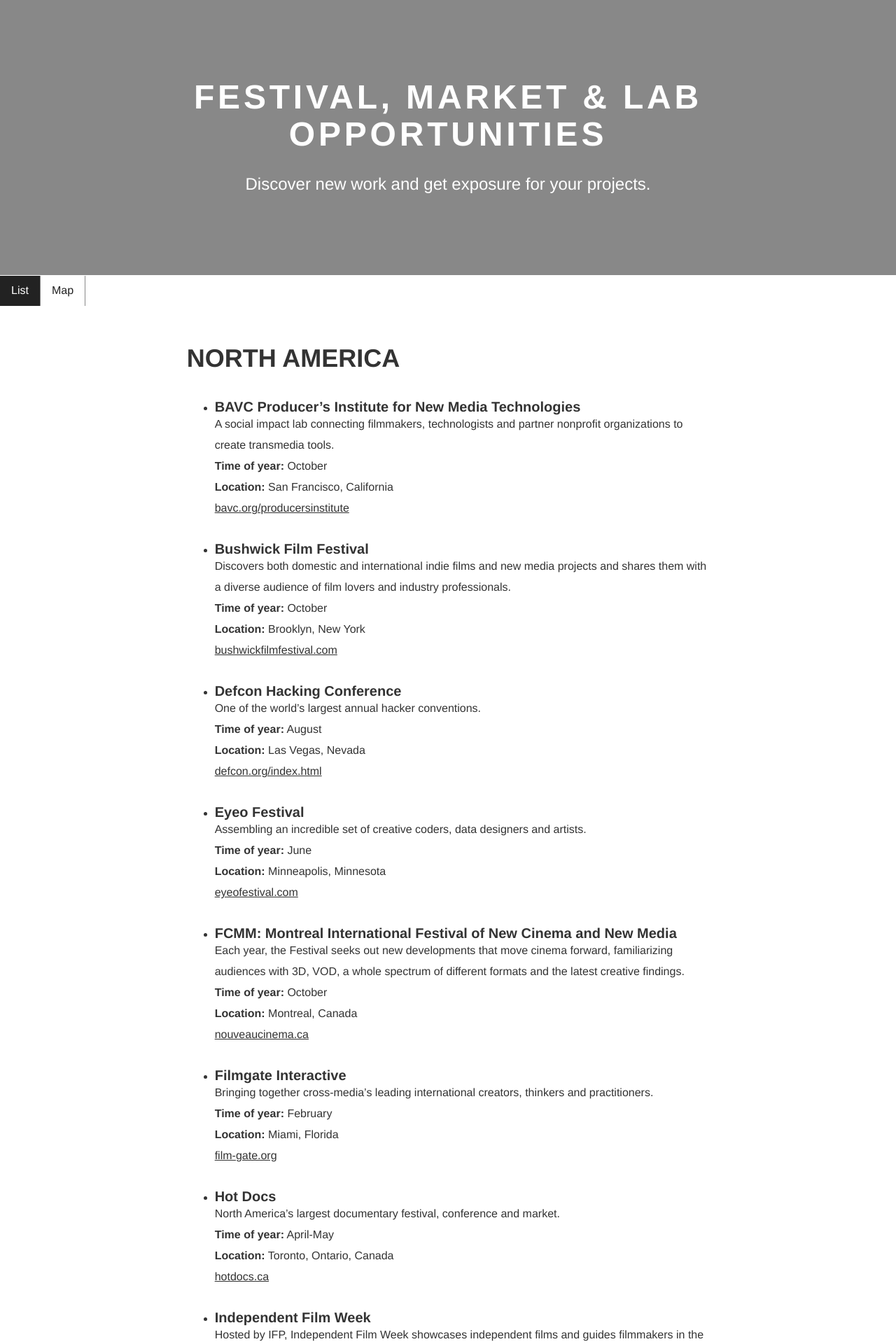
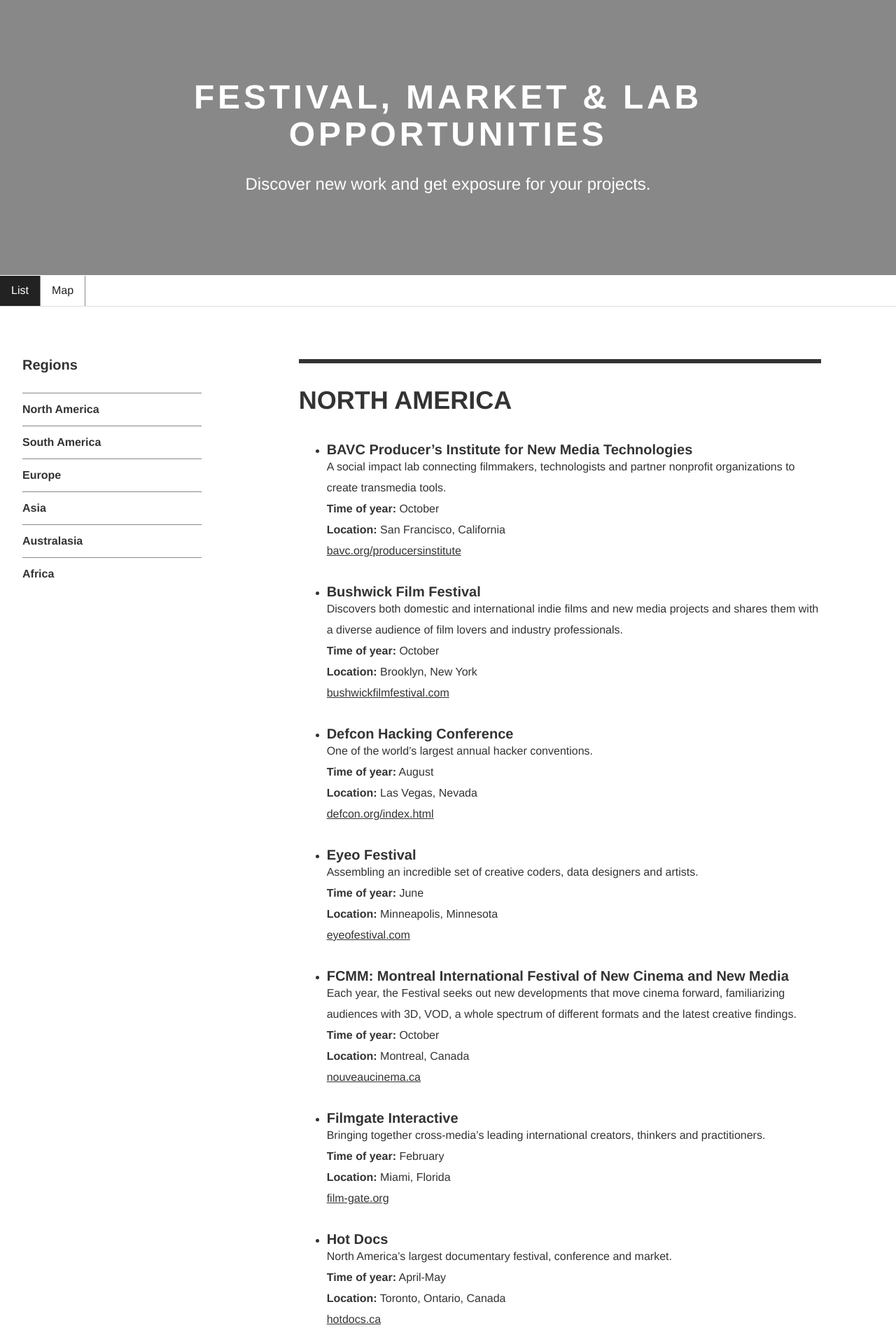
Before and after one commit to AlexBloom/TFI_Sandbox_V2, a PHP site: page /festivals in a window 1280 px wide. Shown: the top 1920 px of the page at 70% size. Run offline with PHP 8.4, Linux system fonts and the light colour scheme; a stand-in replaces the project's code that opens the database connection; some libraries are stand-ins or nearby versions.

Commit message:
All Content In Place

```diff
--- a/build.php
+++ b/build.php
@@ -43,6 +43,8 @@
 			<li>
 				 <a href="tech-resources"> Tech Resources </a>
 			</li>
+		</ul>
+		<ul class="buttonlist three clearfix">
 			<li>
 				 <a href="funding"> Funding </a>
 			</li>
--- a/css/custom.css
+++ b/css/custom.css
@@ -884,10 +884,13 @@
     display: block;
     text-decoration: none;
     border-right: 1px solid #dddddd;
-    padding: .75em 1.5em;
-    font-size: 1.25em;
+    padding: .5em .5em;
     font-weight: 600;
-    letter-spacing: .05em; }
+    letter-spacing: .02em;
+    font-size: 1em; }
+    @media screen and (min-width: 53.33333em) {
+      .buttonlist a {
+        font-size: 1em; } }
   .buttonlist li {
     width: 25%;
     text-align: center;
@@ -897,6 +900,9 @@
     margin: 0; }
     .buttonlist li:last-child a {
       border: none; }
+
+.buttonlist.five li {
+  width: 20%; }
 
 .buttonlist.three li {
   width: 33%; }
--- a/festivals.php
+++ b/festivals.php
@@ -46,14 +46,30 @@
 
 
 			<dl class="filters clearfix">
-				<dt>View By <span class="icon icon-down"> <span> </dt>
+				<dt>View By </dt>
 				<dd><a class="filter-link" id="Festival-List">List</a> </dd>
 				<dd><a class="filter-link" id="Festival-Map">Map</a> </dd>
 			</dl>
+			<hr>
 
-
-			<section class="content" id="List">
-
+			<section id="List">
+				<div class="left-column clearfix">
+					<nav class="sticky">
+						<h4>Regions</h4>
+						<ol>
+							<li><a class="scrollnav-link" href="#North-America"><strong>North America </strong> </a></li>
+							<li><a class="scrollnav-link" href="#South-America"><strong>South America </strong> </a></li>
+							<li><a class="scrollnav-link" href="#Europe"><strong>Europe </strong>   </a></li>
+							<li><a class="scrollnav-link" href="#Asia"><strong>Asia </strong>   </a></li>
+							<li><a class="scrollnav-link" href="#Australasia"><strong>Australasia </strong>   </a></li>
+							<li><a class="scrollnav-link" href="#Africa"><strong>Africa </strong>   </a></li>
+						</ol>
+					</nav>
+					&nbsp;
+				</div>
+				<div class="right-column clearfix">
+					<section class="content">
+						<section id="North-America" class="anchor">
 						<h2>NORTH AMERICA</h2>
 						<ul>
 							<li> <h4> BAVC Producer’s Institute for New Media Technologies</h4>
@@ -163,7 +179,6 @@
 
 							<li> <h4>True/False Film Fest</h4>
 								Exhibits the best new nonfiction filmmaking. They strive to present a program that challenges viewers to think critically about both the content of the films and their own assumptions.
-
 								<br> <strong> Time of year:</strong> March
 								<br> <strong> Location:</strong> Columbia, Missouri
 								<br> <a href="http://truefalse.org/"target=_blank>truefalse.org</a>
@@ -176,12 +191,13 @@
 								<br> <a href="http://www.woodstockdigital.com/"target=_blank> woodstockdigital.com </a>
 							</li>
 						</ul>
+						</section>
 
+						<section id="South-America" class="anchor">
 						<h2>SOUTH AMERICA</h2>
 						<ul>
 							<li><h4>Campus Party</h4>
 								Annual week long, 24-hours-a-day technology festival where thousands of “campuseros” (hackers, developers, gamers and geeks) equipped with laptops camp on-site and immerse themselves in a truly unique environment.
-
 								<br> <strong>Time of year:</strong> Varies
 								<br> <strong>Location:</strong> Brazil, Colombia, El Salvador, Ecuador, Mexico, Peru
 								<br> <a href="http://www.campus-party.org/home-en.html"target=_blank>campus-party.org</a>
@@ -190,24 +206,25 @@
 							A workshop that leads to the production of interactive non-fiction prototypes geared to work in progress on documentary films or series, or projects exclusively made for web.
 								<br>	<strong>Time of year:</strong> July
 								<br>	<strong>Location:</strong> Montevideo, Uruguay
-					<br><a href="http://docmontevideo.com "target=_blank> docmontevideo.com </a>
+								<br><a href="http://docmontevideo.com"target=_blank> docmontevideo.com </a>
 							</li>
 							<li> <h4> FILE –Electric Language International Festival</h4>
 							Festival serves as a lead indicator of the plurality of the work created in the interactive art field not only nationally but also internationally.
 								<br>	<strong>Time of year:</strong> June / July
 								<br>	<strong>Location:</strong> São Paulo, Rio de Janeiro and Porto Alegre, Brazil
-					<br><a href="http://file.org.br "target=_blank> file.org.br </a>
+								<br><a href="http://file.org.br"target=_blank> file.org.br </a>
 
 							</li>
 							<li> <h4> International Image Festival</h4>
 							A space for meeting and discussion on topics related to visual design, electronic arts, digital audiovisual creation, digital sound, and electro-acoustic.
 								<br>	<strong>Time of year:</strong> April
 								<br>	<strong>Location:</strong> Manizales, Colombia
-					<br><a href="http://festivaldelaimagen.com/en "target=_blank> festivaldelaimagen.com </a>
-
+								<br><a href="http://festivaldelaimagen.com/en"target=_blank> festivaldelaimagen.com </a>
 							</li>
 						</ul>
+						</section>
 
+						<section id="Europe" class="anchor">
 						<h2>EUROPE</h2>
 						<ul>
 							<li><h4>Convergence</h4>
@@ -356,47 +373,70 @@
 								<br>	<a href="http://xolabs.co.uk "target=_blank> xolabs.co.uk </a>
 							</li>
 						</ul>
+						</section>
 
+						<section id="Asia" class="anchor">
 						<h2>ASIA</h2>
 						<ul>
 							<li> <h4> Japan Media Arts Festival</h4>
 							Honoring outstanding works from a diverse range of media- from animation and comics to media art and games
 								<br>	<strong>Time of year:</strong> February
 								<br>	<strong>Location:</strong> Tokyo, Japan
-					<br><a href="http:// "target=_blank> j-mediaarts.jp/?locale=en </a>
+								<br><a href="http://j-mediaarts.jp/?locale=en "target=_blank> j-mediaarts.jp </a>
 
-
-				</li>
-				<li> <h4> Seoul International NewMedia Festival</h4>
-				Korea’s first and leading art festival of alternative videos, display diverse ways that new forms of media can be used and sustained in modern society.
-					<br>	<strong>Time of year:</strong> October
-					<br>	<strong>Location:</strong> Seoul, Korea
-					<br><a href="http:// "target=_blank> .nemaf.net  </a>
 
 							</li>
 							<li> <h4> Microwave International New Media Arts Festival</h4>
 							Festival brings cutting-edge works to provoke the thought in the technological hub that Hong Kong is
 								<br>	<strong>Time of year:</strong> November
 								<br>	<strong>Location:</strong> Hong Kong, China
-					<br><a href="http:// "target=_blank> www.microwavefest.net </a>
+								<br><a href="http://www.microwavefest.net"target=_blank> microwavefest.net </a>
 								<br>
 							</li>
+							<li> <h4> Seoul International NewMedia Festival</h4>
+							Korea’s first and leading art festival of alternative videos, display diverse ways that new forms of media can be used and sustained in modern society.
+								<br>	<strong>Time of year:</strong> October
+								<br>	<strong>Location:</strong> Seoul, South Korea
+								<br><a href="http://nemaf.net"target=_blank> nemaf.net  </a>
+
+							</li>
 						</ul>
+						</section>
 
+						<section id="Australasia" class="anchor">
+						<h2>AUSTRALASIA</h2>
+						<ul>
+							<li><h4> Antenna</h4>
+								International film festival that screens feature length documentaries.
+								<br> <strong> Time of year:</strong> October
+								<br> <strong> Location:</strong> Sydney, Australia
+								<a href="http://antennafestival.org/"target=_blank>antennafestival.org </a>
+							</li>
+
+							<li><h4> Documentary Edge Festival</h4>
+								New Zealand’s only international documentary film festival held annually.
+								<br> <strong> Time of year:</strong> May-June
+								<br> <strong> Location:</strong> Auckland & Wellington, New Zealand
+								<a href="http://documentaryedge.org.nz/"target=_blank>documentaryedge.org.nz </a>
+							</li>
+						</ul>
+						</section>
+
+						<section id="Africa" class="anchor">
 						<h2>AFRICA</h2>
 						<ul>
 							<li> <h4> Durban Film Festival </h4>
 								The festival also offers filmmaker workshops, industry seminars, discussion forums, and outreach activities
-
-					<br>	<strong>Time of year:</strong> July
-					<br>	<strong>Location:</strong> Durban, South Africa
-					<br><a href="http:// "target=_blank> durbanfilmfest.co.za </a>
+								<br> <strong>Time of year:</strong> July
+								<br> <strong>Location:</strong> Durban, South Africa
+								<br> <a href="http://durbanfilmfest.co.za"target=_blank> durbanfilmfest.co.za </a>
 							</li>
 						</ul>
-
+						</section>
 
 					</section>
-
+				</div>
+			</section>
 			<section class="content" id="Map">
 				<iframe width='100%' height='600px' frameBorder='0' src='https://a.tiles.mapbox.com/v4/alexbloom.inh3hdc8/attribution,zoompan,zoomwheel,geocoder,share.html?access_token=pk.eyJ1IjoiYWxleGJsb29tIiwiYSI6IjRNRDNtcHMifQ.TUQXFPJLDUsIcx5x8WOCfw'></iframe>
 			</section>
--- a/project-management-team.php
+++ b/project-management-team.php
@@ -147,7 +147,7 @@
 			</section>
 
 			<footer class="clearfix">
-				<a class="link-prev" href="project-management-budget"> 03. Budget <span class="icon-left"></span>  </a>
+				<a class="link-prev" href="project-management-budget"> <span class="icon-left"></span> 03. Budget   </a>
 				<a class="link-next" href="project-management-distribution"> 05. Distribution <span class="icon-right"></span> </a>
 			</footer>
 		</article>
--- a/sass/modules.scss
+++ b/sass/modules.scss
@@ -779,6 +779,7 @@
 
 }
 .buttonlist{
+
 	text-align:center!important;
 	margin:1em 0;
 	padding:0;
@@ -789,12 +790,17 @@
 		display:block;
 		text-decoration:none;
 		border-right:1px solid $light-grey;
-		padding:.75em 1.5em;
-		font-size: 1.25em;
+		padding:.5em .5em;
 		font-weight:600;
-		letter-spacing:.05em;
+		letter-spacing:.02em;
+		font-size: 1em;
+		@media screen and (min-width:(em(800))){
+			font-size: 1em;
+		}
 	}
 	li{
+
+		//min-height:100%;
 		width:25%;
 		text-align:center;
 		list-style-type:none;
@@ -807,6 +813,11 @@
 			}
 
 		}
+	}
+}
+.buttonlist.five{
+	li{
+		width:20%;
 	}
 }
 .buttonlist.three{
```
Also changed, not shown: impact.php (+30 -3 lines). Lines whose indentation alone changed are shown as unchanged.
